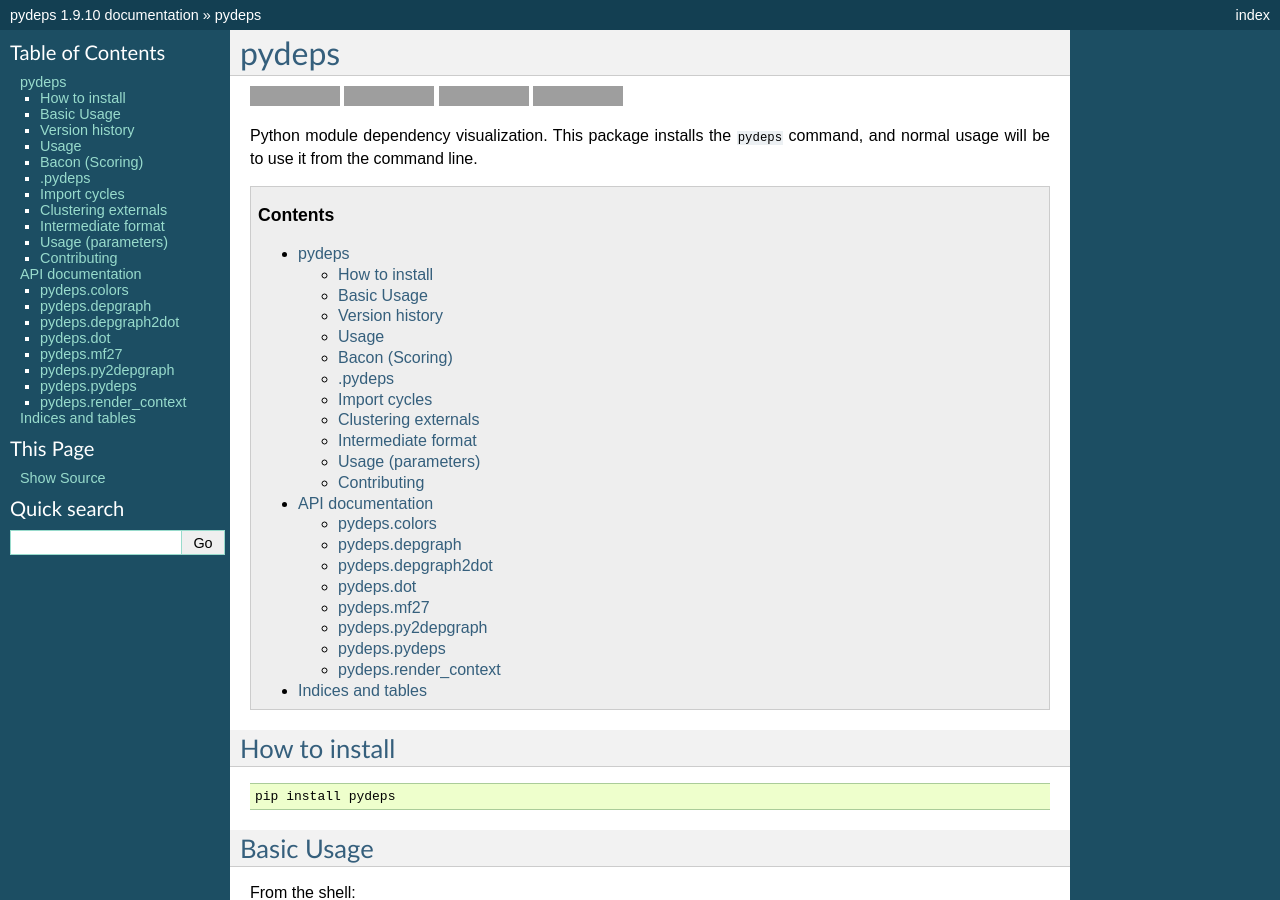
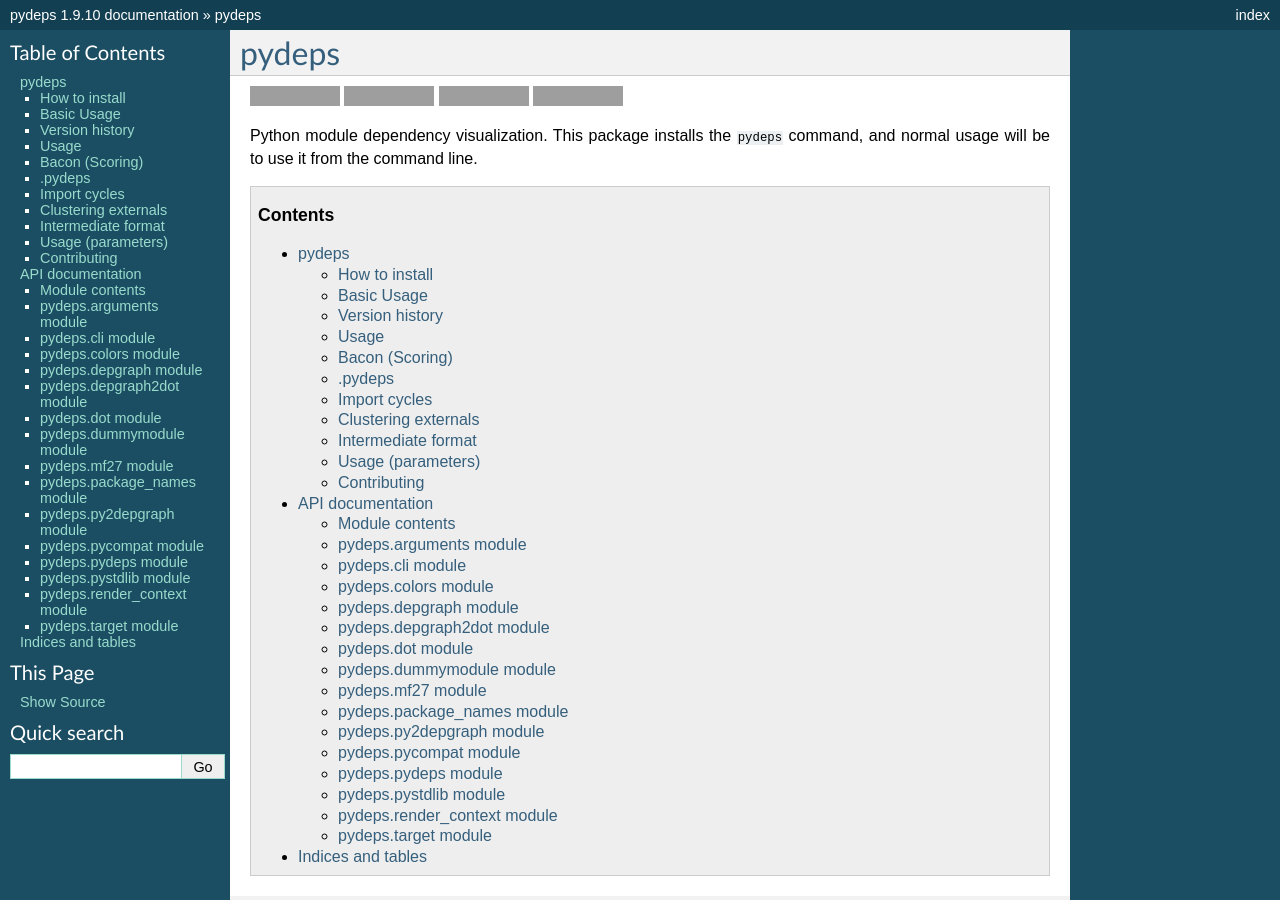
Before and after one commit to thebjorn/pydeps, a Sphinx documentation site: the page built from docs/index.rst, in a window 1280 px wide and 900 px high, cut to the strip 0-900 px from the top of the window. Built offline with Sphinx 7.4.7, drawn with Linux system fonts in a browser that asks for light colours; some of the changed text lies outside the part shown; grey boxes are pictures that could not be loaded.

```diff
--- a/docs/index.rst
+++ b/docs/index.rst
@@ -4,63 +4,140 @@
 
 
 
-..
-  Contents:
-  .. toctree::
-     :maxdepth: 2
-
-
 API documentation
 =================
 
-pydeps.colors
--------------
-.. automodule:: pydeps.colors
-   :members:
-   :undoc-members:
+Module contents
+---------------
 
-pydeps.depgraph
----------------
-.. automodule:: pydeps.depgraph
-   :members:
-   :undoc-members:
-
-pydeps.depgraph2dot
--------------------
-.. automodule:: pydeps.depgraph2dot
-   :members:
-   :undoc-members:
-
-pydeps.dot
-----------
-.. automodule:: pydeps.dot
-   :members:
-   :undoc-members:
-
-pydeps.mf27
------------
-.. automodule:: pydeps.mf27
-   :members:
-   :undoc-members:
-
-pydeps.py2depgraph
-------------------
-.. automodule:: pydeps.py2depgraph
-   :members:
-   :undoc-members:
+.. automodule:: pydeps
+    :members:
+    :undoc-members:
+    :show-inheritance:
 
 
-pydeps.pydeps
--------------
+pydeps.arguments module
+-----------------------
+
+.. automodule:: pydeps.arguments
+    :members:
+    :undoc-members:
+    :show-inheritance:
+
+pydeps.cli module
+-----------------
+
+.. automodule:: pydeps.cli
+    :members:
+    :undoc-members:
+    :show-inheritance:
+
+pydeps.colors module
+--------------------
+
+.. automodule:: pydeps.colors
+    :members:
+    :undoc-members:
+    :show-inheritance:
+
+pydeps.depgraph module
+----------------------
+
+.. automodule:: pydeps.depgraph
+    :members:
+    :undoc-members:
+    :show-inheritance:
+
+pydeps.depgraph2dot module
+--------------------------
+
+.. automodule:: pydeps.depgraph2dot
+    :members:
+    :undoc-members:
+    :show-inheritance:
+
+pydeps.dot module
+-----------------
+
+.. automodule:: pydeps.dot
+    :members:
+    :undoc-members:
+    :show-inheritance:
+
+pydeps.dummymodule module
+-------------------------
+
+.. automodule:: pydeps.dummymodule
+    :members:
+    :undoc-members:
+    :show-inheritance:
+
+pydeps.mf27 module
+------------------
+
+.. automodule:: pydeps.mf27
+    :members:
+    :undoc-members:
+    :show-inheritance:
+
+pydeps.package\_names module
+----------------------------
+
+.. automodule:: pydeps.package_names
+    :members:
+    :undoc-members:
+    :show-inheritance:
+
+pydeps.py2depgraph module
+-------------------------
+
+.. automodule:: pydeps.py2depgraph
+    :members:
+    :undoc-members:
+    :show-inheritance:
+
+pydeps.pycompat module
+----------------------
+
+.. automodule:: pydeps.pycompat
+    :members:
+    :undoc-members:
+    :show-inheritance:
+
+pydeps.pydeps module
+--------------------
+
 .. automodule:: pydeps.pydeps
-   :members:
-   :undoc-members:
+    :members:
+    :undoc-members:
+    :show-inheritance:
 
-pydeps.render_context
----------------------
+pydeps.pystdlib module
+----------------------
+
+.. automodule:: pydeps.pystdlib
+    :members:
+    :undoc-members:
+    :show-inheritance:
+
+pydeps.render_context module
+-----------------------------
+
 .. automodule:: pydeps.render_context
-   :members:
-   :undoc-members:
+    :members:
+    :undoc-members:
+    :show-inheritance:
+
+pydeps.target module
+--------------------
+
+.. automodule:: pydeps.target
+    :members:
+    :undoc-members:
+    :show-inheritance:
+
+
+
 
 
 
--- a/docs/pydeps.rst
+++ /dev/null
@@ -1,126 +0,0 @@
-pydeps package
-==============
-
-Submodules
-----------
-
-pydeps.arguments module
------------------------
-
-.. automodule:: pydeps.arguments
-    :members:
-    :undoc-members:
-    :show-inheritance:
-
-pydeps.cli module
------------------
-
-.. automodule:: pydeps.cli
-    :members:
-    :undoc-members:
-    :show-inheritance:
-
-pydeps.colors module
---------------------
-
-.. automodule:: pydeps.colors
-    :members:
-    :undoc-members:
-    :show-inheritance:
-
-pydeps.depgraph module
-----------------------
-
-.. automodule:: pydeps.depgraph
-    :members:
-    :undoc-members:
-    :show-inheritance:
-
-pydeps.depgraph2dot module
---------------------------
-
-.. automodule:: pydeps.depgraph2dot
-    :members:
-    :undoc-members:
-    :show-inheritance:
-
-pydeps.dot module
------------------
-
-.. automodule:: pydeps.dot
-    :members:
-    :undoc-members:
-    :show-inheritance:
-
-pydeps.dummymodule module
--------------------------
-
-.. automodule:: pydeps.dummymodule
-    :members:
-    :undoc-members:
-    :show-inheritance:
-
-pydeps.mf27 module
-------------------
-
-.. automodule:: pydeps.mf27
-    :members:
-    :undoc-members:
-    :show-inheritance:
-
-pydeps.py2depgraph module
--------------------------
-
-.. automodule:: pydeps.py2depgraph
-    :members:
-    :undoc-members:
-    :show-inheritance:
-
-pydeps.pycompat module
-----------------------
-
-.. automodule:: pydeps.pycompat
-    :members:
-    :undoc-members:
-    :show-inheritance:
-
-pydeps.pydeps module
---------------------
-
-.. automodule:: pydeps.pydeps
-    :members:
-    :undoc-members:
-    :show-inheritance:
-
-pydeps.pystdlib module
-----------------------
-
-.. automodule:: pydeps.pystdlib
-    :members:
-    :undoc-members:
-    :show-inheritance:
-
-pydeps.render\_context module
------------------------------
-
-.. automodule:: pydeps.render_context
-    :members:
-    :undoc-members:
-    :show-inheritance:
-
-pydeps.target module
---------------------
-
-.. automodule:: pydeps.target
-    :members:
-    :undoc-members:
-    :show-inheritance:
-
-
-Module contents
----------------
-
-.. automodule:: pydeps
-    :members:
-    :undoc-members:
-    :show-inheritance:
```
Also changed, not shown: docs/modules.rst (deleted, +0 -7 lines).
